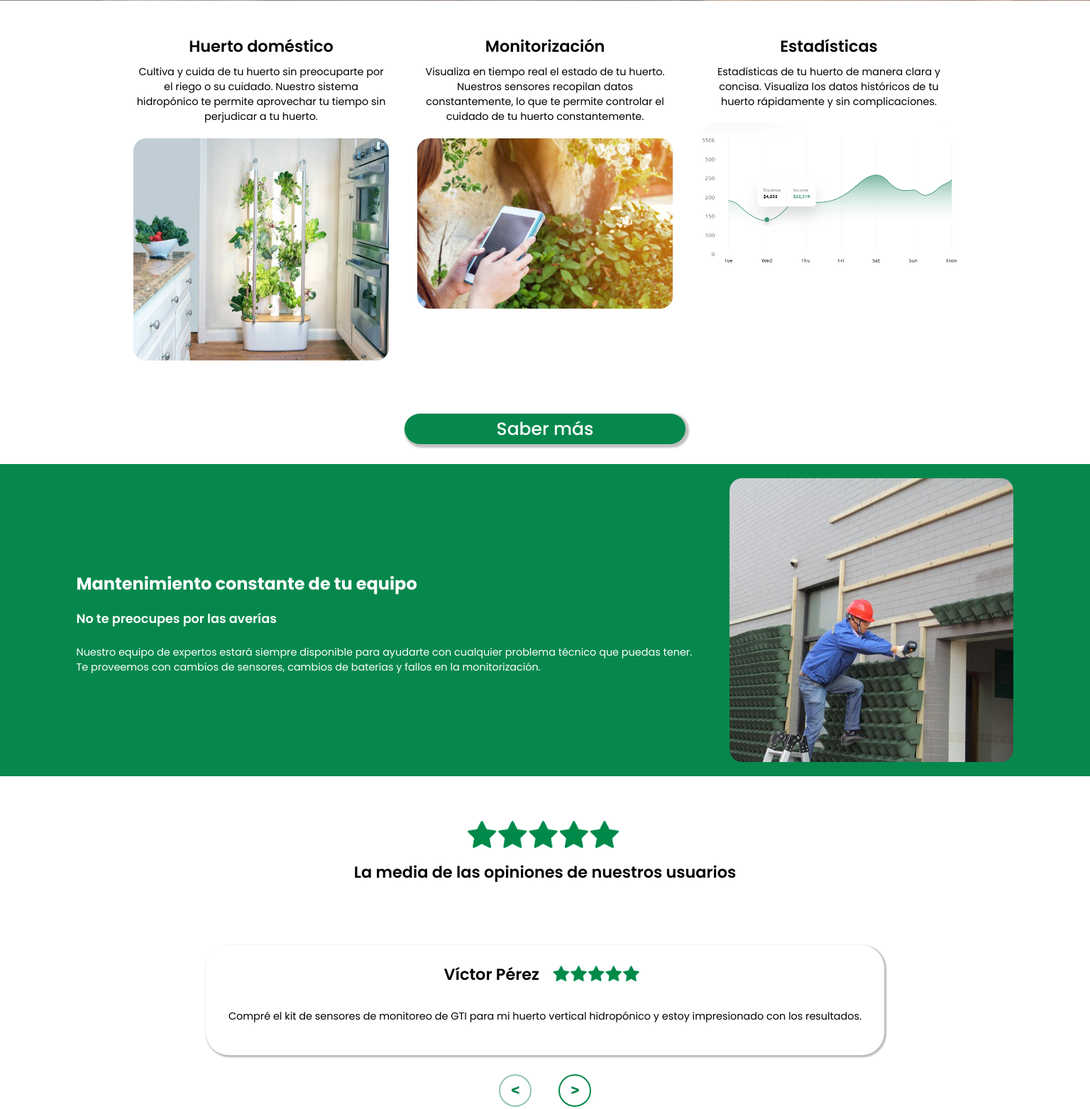
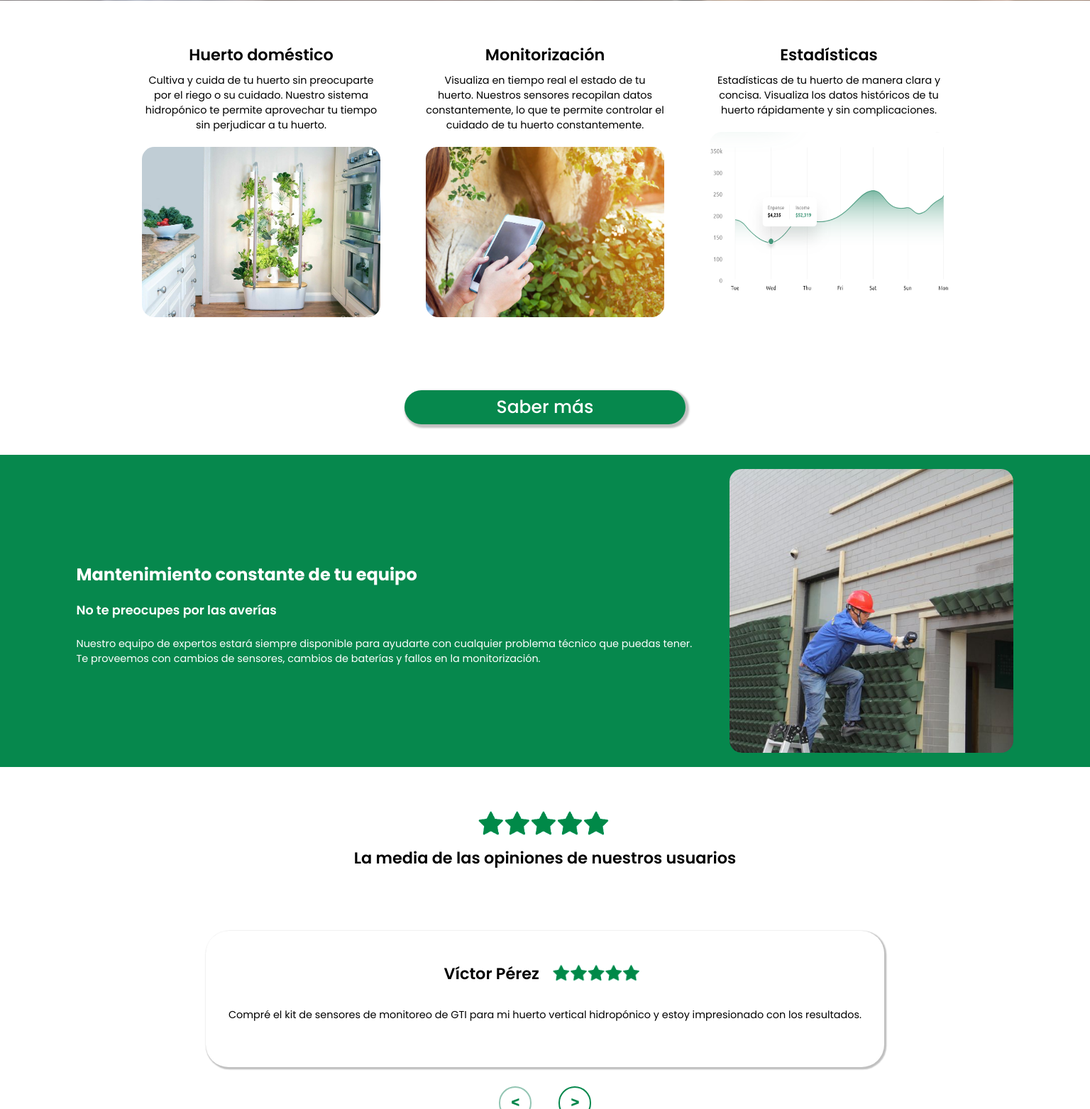
Before and after one commit to juandiazx/Huertodo, a PHP site: page / in a window 1536 px wide. Shown: the part 799-2362 px from the top of the page at 71% size. Run offline with PHP 8.4, Linux system fonts and the light colour scheme.

Commit message:
Landing page arreglada

```diff
--- a/index.html
+++ b/index.html
@@ -36,7 +36,6 @@
                 <div></div>
             </div>
 
-
         <ul>
             <li><a href="src/app/Producto.html">Producto</a></li>
             <li><a href="src/app/Formulario_Solicitud.html">Solicita el producto</a></li>
@@ -65,7 +64,7 @@
                     <h2>Huerto doméstico</h2>
                     <p>Cultiva y cuida de tu huerto sin preocuparte por el riego o su cuidado. Nuestro sistema hidropónico te permite aprovechar tu tiempo sin perjudicar a tu huerto.</p>
                 </div>
-                <img class="imagenes-landing" src="src/app/images/The%20Rise%20of%20At-Home%20Hydroponic%20Gardens%20(1).jpg" alt="Huerto doméstico">
+                <img class="imagenes-landing tamanyos1" src="src/app/images/The%20Rise%20of%20At-Home%20Hydroponic%20Gardens%20(1).jpg" alt="Huerto doméstico">
             </div>
         </section>
         <section id="seccion-info2">
@@ -74,7 +73,7 @@
                     <h2>Monitorización</h2>
                     <p>Visualiza en tiempo real el estado de tu huerto. Nuestros sensores recopilan datos constantemente, lo que te permite controlar el cuidado de tu huerto constantemente.</p>
                 </div>
-                <img class="imagenes-landing" src="src/app/images/4%20High-Tech%20Garden%20Gadgets%20for%20Gardening%20in%20the%2021st%20Century%20(1).jpg" alt="Persona monitorizando en remoto">
+                <img class="imagenes-landing tamanyos1" src="src/app/images/4%20High-Tech%20Garden%20Gadgets%20for%20Gardening%20in%20the%2021st%20Century%20(1).jpg" alt="Persona monitorizando en remoto">
             </div>
         </section>
         <section id="seccion-info3">
@@ -83,7 +82,7 @@
                     <h2>Estadísticas</h2>
                     <p>Estadísticas de tu huerto de manera clara y concisa. Visualiza los datos históricos de tu huerto rápidamente y sin complicaciones.</p>
                 </div>
-                <img class="imagenes-landing" src="src/app/images/Food%20Delivery%20Web%20Based%20Dashboard%20(1).png" alt="Estadísticas monitorización huerto">
+                <img class="imagenes-landing tamanyos1" src="src/app/images/Food%20Delivery%20Web%20Based%20Dashboard%20(1).png" alt="Estadísticas monitorización huerto">
             </div>
         </section>
     </div>
@@ -104,7 +103,7 @@
             <p class="parrafo-negrita">No te preocupes por las averías</p>
             <p>Nuestro equipo de expertos estará siempre disponible para ayudarte con cualquier problema técnico que puedas tener. Te proveemos con cambios de sensores, cambios de baterías y fallos en la monitorización.</p>
         </div>
-        <img class="imagenes-landing" src="src/app/images/e54629bfcdbf399e542720fdfde11390.png" alt="Persona realizando mantenimiento huerto">
+        <img class="imagenes-landing tamanyos2" src="src/app/images/e54629bfcdbf399e542720fdfde11390.png" alt="Persona realizando mantenimiento huerto">
     </div>
 </section>
 <!-- Termina la sección de mantenimiento-->
--- a/src/app/Administrador_Web.html
+++ b/src/app/Administrador_Web.html
@@ -19,6 +19,9 @@
 
 </head>
 <body>
+
+<div class="page">
+
 <!-- Comienza la cabecera-->
 <header>
   <nav id="main-menu">
@@ -171,5 +174,7 @@
 <!--JavaScript Documento desplegables_trabajadores.js para los desplegables de trabajadores -->
 <script src="js/desplegables_trabajadores.js"></script>
 
+
+</div>
 </body>
 </html>
--- a/src/app/Comercial.html
+++ b/src/app/Comercial.html
@@ -22,6 +22,8 @@
 </head>
 
 <body>
+
+<div class="page">
 
 <!-- Sección de Actualizaciones en desplegables -->
 <script src="js/desplegables_trabajadores.js" defer></script>
@@ -351,5 +353,7 @@
 </section>
 <!-- Termina el popup -->
 
+</div>
+
 </body>
 </html>
--- a/src/app/Formulario_contra_olvidada.html
+++ b/src/app/Formulario_contra_olvidada.html
@@ -19,6 +19,8 @@
 </head>
 
 <body>
+
+<div class="page">
 
 <!-- Comienza la cabecera-->
 <header>
--- a/src/app/PoliticaDePrivacidad.html
+++ b/src/app/PoliticaDePrivacidad.html
@@ -13,9 +13,10 @@
     <meta http-equiv="X-UA-Compatible" content="ie=edge">
     <!-- CSS DOCUMENTO estilos.css-->
     <link rel='stylesheet' href="css/estilos.css"/>
+    <link rel='stylesheet' href="css/main-menu.css"/>
     <link rel='stylesheet' href="css/estilos-in.sesion-formularios.css"/>
     <link rel='stylesheet' href="css/estilos_responsive.css"/>
-    <link rel='stylesheet' href="css/main-menu.css"/>
+
 </head>
 
 <body>
--- a/src/app/Tecnico.html
+++ b/src/app/Tecnico.html
@@ -19,6 +19,8 @@
 
 </head>
 <body>
+
+<div class="page">
 <!-- Comienza la cabecera-->
 <header>
     <nav id="main-menu">
@@ -214,5 +216,7 @@
 </section>
 <!-- Termina el popup -->
 
+</div>
+
 </body>
 </html>
--- a/src/app/TerminosYCondiciones.html
+++ b/src/app/TerminosYCondiciones.html
@@ -13,9 +13,10 @@
     <meta http-equiv="X-UA-Compatible" content="ie=edge">
     <!-- CSS DOCUMENTO estilos.css-->
     <link rel='stylesheet' href="css/estilos.css"/>
+    <link rel='stylesheet' href="css/main-menu.css"/>
     <link rel='stylesheet' href="css/estilos-in.sesion-formularios.css"/>
     <link rel='stylesheet' href="css/estilos_responsive.css"/>
-    <link rel='stylesheet' href="css/main-menu.css"/>
+
 </head>
 
 <body>
@@ -47,6 +48,7 @@
     </nav>
 </header>
 <!--Termina la cabecera-->
+
 
 <!-- Comienza la seccion general -->
 
--- a/src/app/css/estilos.css
+++ b/src/app/css/estilos.css
@@ -469,6 +469,7 @@ tbody tr:nth-child(even) {
     margin-bottom: 3em;
 }
 
+
 /*------------------------Comienza landing page------------------------*/
 /*------------------------Comienza landing page hero------------------------*/
 /*Estilo de la sección hero donde esta el CTA, primera pantalla de la landing page*/
--- a/src/app/css/estilos_responsive.css
+++ b/src/app/css/estilos_responsive.css
@@ -124,7 +124,7 @@
 
 /*LANDING PAGE RESPONSIVE*/
 
-@media screen and (min-width: 768px) and (max-width: 1399px) {
+@media screen and (min-width: 768px) and (max-width: 1400px) {
 
     /* Contenedor de la sección hero */
     #landing-page-hero {
@@ -163,51 +163,18 @@
         margin: 20px auto; /* Margen igual en todos los lados */
     }
 
-    #seccion-mantenimiento .flex-container {
-        display: flex;
-        flex-wrap: wrap;
-        justify-content: center;
-        align-items: center;
+    .tamanyos1{
+        height: 17rem;
+        width: 23rem;
     }
 
-    #seccion-mantenimiento .content {
-        flex: 1;
-        text-align: center;
-        margin-right: 5vh; /* Margen entre el texto y la imagen */
+    #contenedor-boton-saber-mas{
+        margin-bottom: 1rem;
+        margin-top: 1rem;
     }
 
-    #seccion-mantenimiento h3, #seccion-mantenimiento p {
-        text-align: left;
-    }
-
-    #seccion-mantenimiento .imagenes-landing {
-        max-width: 400px;
-        margin: 20px auto; /* Margen igual en todos los lados */
-        display: block;
-    }
-
-
-}
-
-
-@media screen and (min-width: 1400px){
-
-    /* Contenedor de la sección hero */
-    #landing-page-hero {
-        background-image: url("../images/landing-hero-respons2.png");
-    }
-
-    .contenedor-pc {
-        display: flex;
-        flex-wrap: wrap;
-        justify-content: center;
-    }
-
-    .columnas-pc {
-        width: 100%;
-        max-width: 400px;
-        padding: 20px;
-        text-align: center;
+    .boton-verde-blanco{
+        height: 3rem;
     }
 
     #seccion-mantenimiento .flex-container {
@@ -240,7 +207,7 @@
 
     /*Estilo de las estrellas con la media de las reseñas de los usuarios, estrellas grandes*/
     #estrellas-media-resenyas {
-        height: 3.5em;
+        height: 3em;
     }
 
     /*Los párrafos de dentro del contenedor padre con las estrellas*/
@@ -252,6 +219,105 @@
     .contenedor-resenyas-deslizables {
         border-radius: 2em;
         padding: 1.5rem 2rem;
+        height: 10rem;
+    }
+
+    /*Estilo del nombre de la persona dentro de cada reseña*/
+    .contenedor-cabecera-resenya p {
+        font-size: 1.4em;
+    }
+
+    /*Estilo para las estrellas verdes específicas de cada reseña de usuarios*/
+    .estrellas-resenya-especifica {
+        height: 2em;
+    }
+
+
+}
+
+
+@media screen and (min-width: 1400px){
+
+    /* Contenedor de la sección hero */
+    #landing-page-hero {
+        background-image: url("../images/landing-hero-respons2.png");
+    }
+
+    .contenedor-pc {
+        display: flex;
+        flex-wrap: wrap;
+        justify-content: center;
+    }
+
+    .columnas-pc {
+        width: 100%;
+        max-width: 400px;
+        padding: 2em;
+        text-align: center;
+    }
+
+    .tamanyos1{
+        height: 15rem;
+        width: 40rem;
+    }
+
+    .tamanyos2{
+        height: 25rem;
+        width: 60rem;
+    }
+
+    #contenedor-boton-saber-mas{
+        margin-bottom: 1rem;
+        margin-top: 1rem;
+    }
+
+    .boton-verde-blanco{
+        height: 3rem;
+    }
+
+    #seccion-mantenimiento .flex-container {
+        display: flex;
+        flex-wrap: wrap;
+        justify-content: center;
+        align-items: center;
+    }
+
+    #seccion-mantenimiento .content {
+        flex: 1;
+        text-align: center;
+        margin-right: 5vh; /* Margen entre el texto y la imagen */
+    }
+
+    #seccion-mantenimiento h3, #seccion-mantenimiento p {
+        text-align: left;
+    }
+
+    #seccion-mantenimiento .imagenes-landing {
+        max-width: 400px;
+        margin: 20px auto; /* Margen igual en todos los lados */
+        display: block;
+    }
+
+    /*Contenedor para estrellas reseñas*/
+    #contenedor-estrellas-opiniones {
+        margin-bottom: 4em;
+    }
+
+    /*Estilo de las estrellas con la media de las reseñas de los usuarios, estrellas grandes*/
+    #estrellas-media-resenyas {
+        height: 3em;
+    }
+
+    /*Los párrafos de dentro del contenedor padre con las estrellas*/
+    #contenedor-estrellas-opiniones > p {
+        font-size: 1.4em;
+    }
+
+    /*Estilo contenedor donde deslizan todos los paneles*/
+    .contenedor-resenyas-deslizables {
+        border-radius: 2em;
+        padding: 1.5rem 2rem;
+        height: 12rem;
     }
 
     /*Estilo del nombre de la persona dentro de cada reseña*/
@@ -275,6 +341,13 @@
         display: none;
     }
 
+    /* Ajusta el orden de los elementos en el header */
+    .contenedor-iconos {
+        display: flex;
+        align-items: center;
+        gap: 30px;
+    }
+
 
     /*para mostrar los elementos del menu en línea horizontal*/
     #main-menu ul {
@@ -283,6 +356,7 @@
         width: auto;
         height: auto;
         transform: none;
+        order: 0;
     }
 
     /*para especificar los tamaños, el grosor y el color de la letra de los elementos del menu*/
@@ -301,13 +375,7 @@
     /*agrega margenes entre el borde de pantalla y los elementos*/
     #icono-inicio-sesion {
         margin-right: 30px; /* Margen derecho entre el icono y el borde */
+        order: 1;
     }
 
-    /*une el icono de inicio de sesión con los elementos del menu*/
-
-    .icon-container {
-        display: flex;
-        align-items: center;
-        gap: 1em; /* Ajusta el valor según el espaciado deseado */
-    }
 }
```
